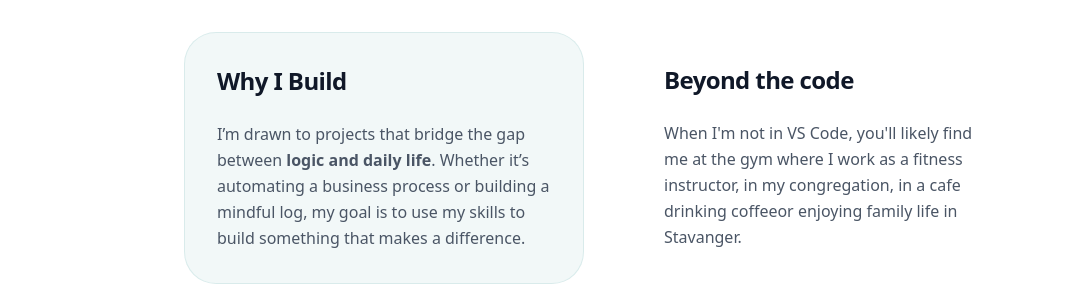
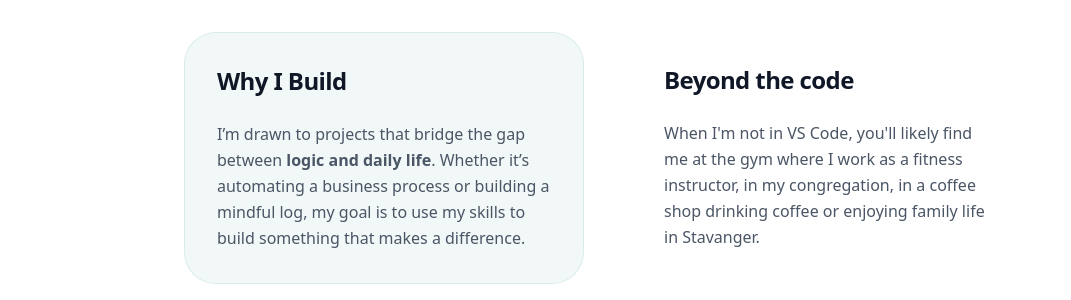
Before and after one commit to aevaksnes/aevaksnes, a Next.js app: page /about in a window 1280 px wide. Shown: the part 1320-1620 px from the top of the page, without its empty margins (32-1103 px from the left). Built offline with nearby package versions, Linux system fonts and the light colour scheme; no server answers; the database is empty.

Commit message:
fixed typo

```diff
--- a/app/about/page.tsx
+++ b/app/about/page.tsx
@@ -119,7 +119,7 @@ export default function About() {
           <h3 className="text-2xl font-bold dark:text-white tracking-tight">Beyond the code</h3>
           <p className="text-gray-600 dark:text-gray-400 leading-relaxed">
             When I&apos;m not in VS Code, you&apos;ll likely find me at the gym where I work as a fitness instructor,
-            in my congregation, in a cafe drinking coffeeor enjoying family life in Stavanger.
+            in my congregation, in a coffee shop drinking coffee or enjoying family life in Stavanger.
           </p>
         </div>
       </section>
```
